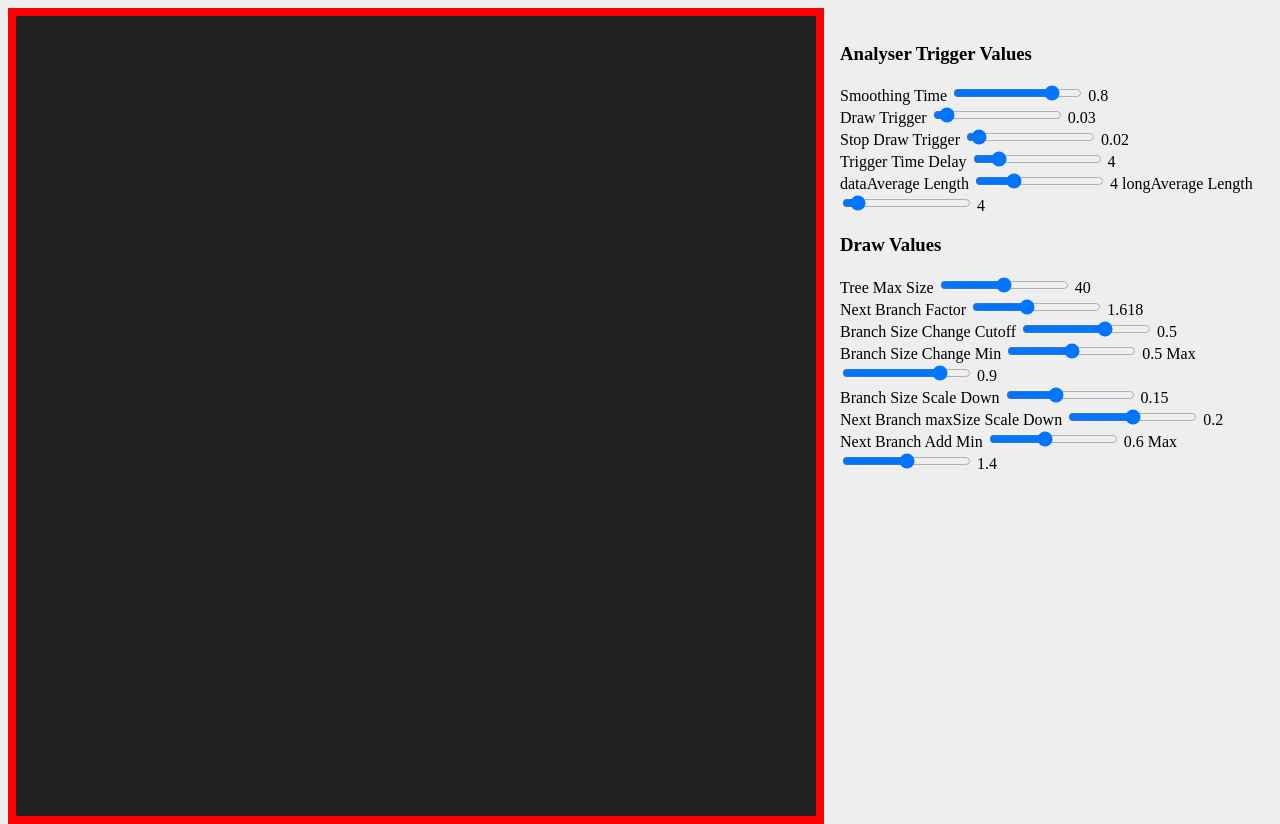
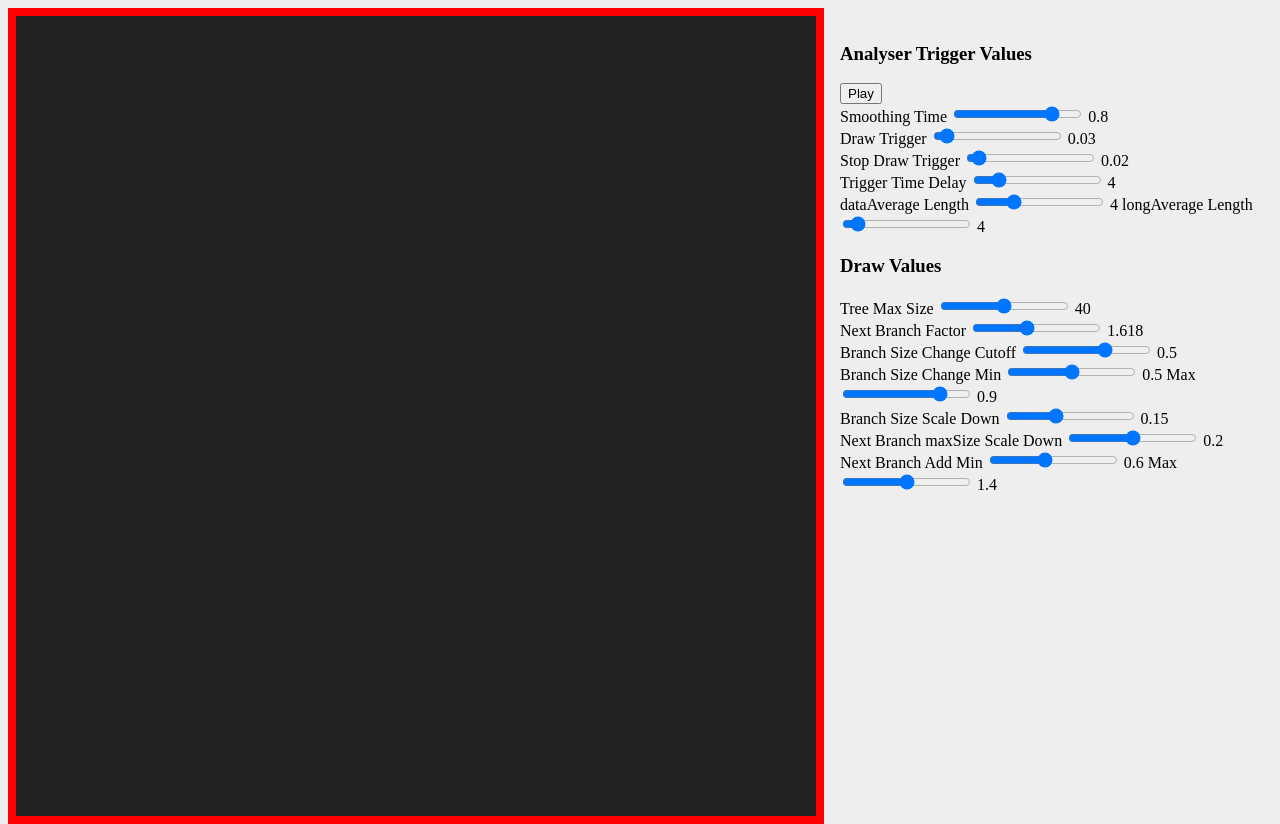
Before and after one commit to antimonio/TreeVisualizer, a plain HTML site: page v5/index.html in a window 1280 px wide. Drawn offline with Linux system fonts and the light colour scheme; no server answers.

Commit message:
Added play

```diff
--- a/v5/index.html
+++ b/v5/index.html
@@ -31,6 +31,9 @@
 		<div class="controls">
 <!-- Analyser Triggers -->
 			<h3>Analyser Trigger Values</h3>
+			<div>
+				<button onclick="setup()" >Play</button>
+			</div>
 			<div>
 				<label for=smoothy>Smoothing Time</label>
 				<input type=range min=0 max=1 value=0 id=smoothy step=0.05 oninput="createjs.proxy(handleSlider(value, 'SMOOTHING_TIME'),this)">
```
